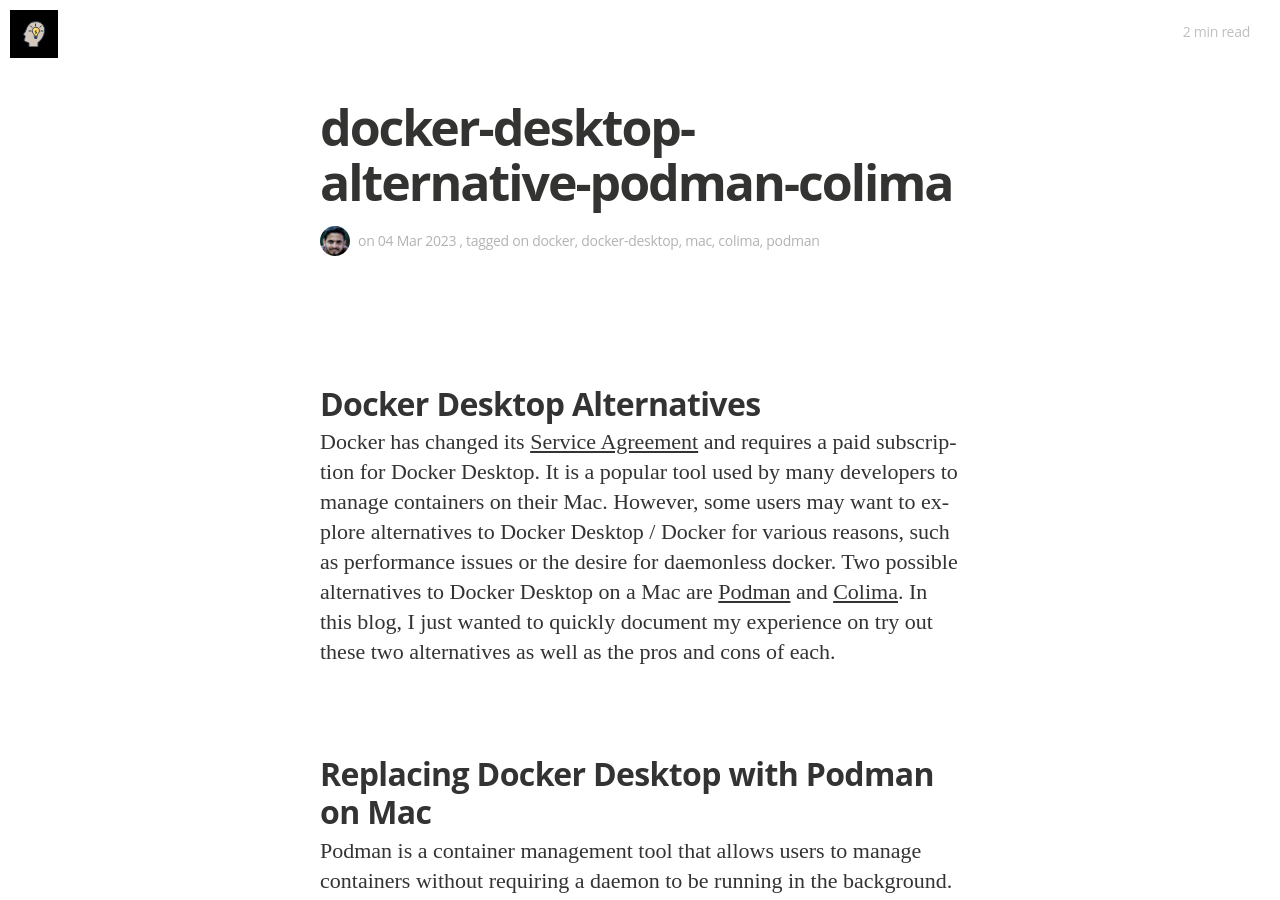
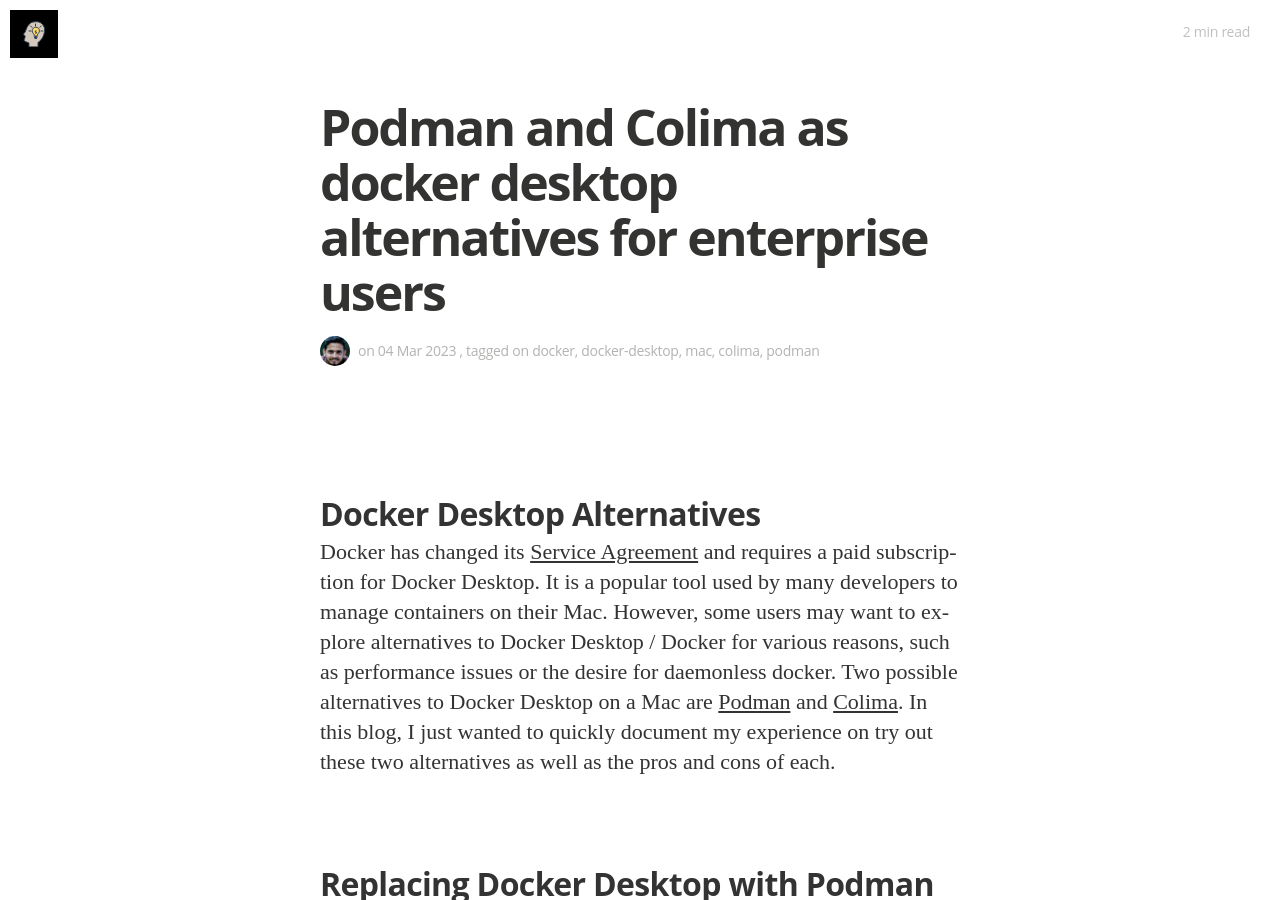
Before and after one commit to arun-var/mushycode.github.io, a Jekyll site: the page built from _posts/2023-03-04-docker-desktop-alternative-podman-colima.md, in a window 1280 px wide and 900 px high. Built offline with Jekyll 4.4.1, drawn with Linux system fonts in a browser that asks for light colours; nearby versions of some CDN libraries; some web fonts are replaced; comment, search, counter and statistics services are not loaded.

Commit message:
update post title and description

```diff
--- a/_posts/2023-03-04-docker-desktop-alternative-podman-colima.md
+++ b/_posts/2023-03-04-docker-desktop-alternative-podman-colima.md
@@ -1,7 +1,7 @@
 ---
 layout: post
-title: docker-desktop-alternative-podman-colima
-description: Alternatives for Docker Desktop Enterprise Users Pros and Cons of Podman and Colima
+title: Podman and Colima as docker desktop alternatives for enterprise users
+description: "Alternatives for Docker Desktop Enterprise Users Pros and Cons of Podman and Colima"
 categories: docker docker-desktop mac
 tags: docker docker-desktop mac colima podman
 ---
```
